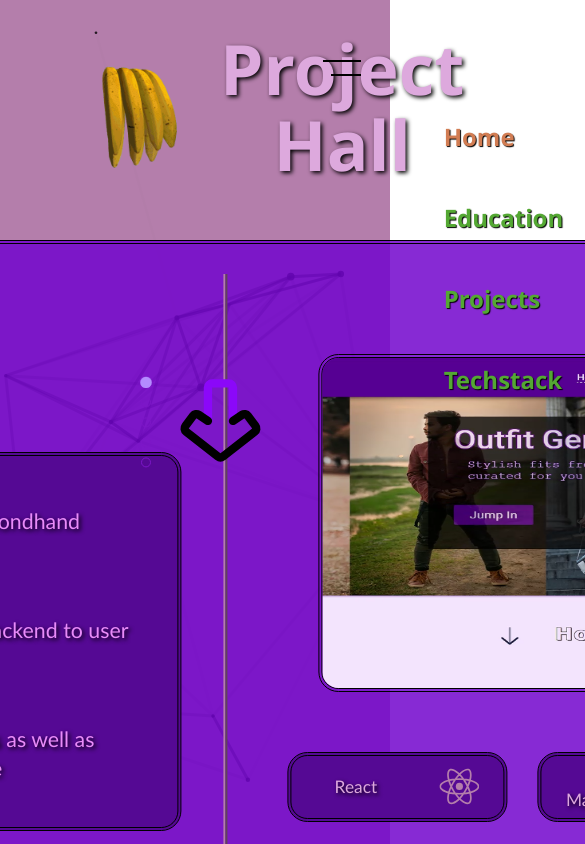
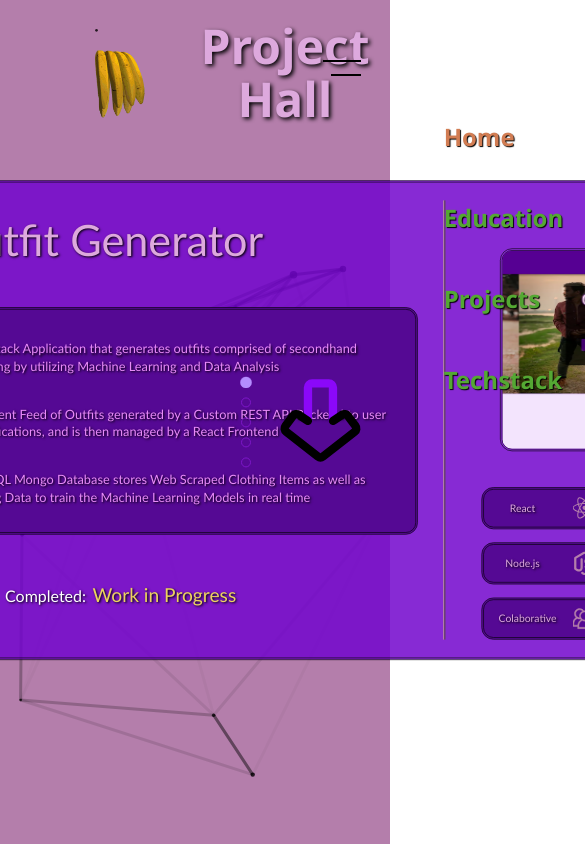
Before and after one commit to LWhite49/PortfolioWebsite, a React (Vite) app: page /projects in a window 390 px wide. Shown: the top 844 px of the page, 585 px wide, since content can reach past the window. Built offline with nearby package versions, Linux system fonts and the light colour scheme.

Commit message:
Projects Responsive down to 1300W

```diff
--- a/src/Projects/Projects.css
+++ b/src/Projects/Projects.css
@@ -92,3 +92,51 @@
 .Right-Arrow:hover {
 	animation: jiggle 1.5s infinite;
 }
+
+@media (max-width: 2000px) {
+	.Projects-Header-Wrapper {
+		top: 20px;
+		left: 80px;
+	}
+	.Projects-Header {
+		font-size: 42pt;
+	}
+	.Banana {
+		width: 100px;
+	}
+	.Slider-Wrap {
+		top: 70px;
+		left: 32vw;
+		transform: scale(0.75) translateX(-50%);
+	}
+	.Slider-Nav-Wrapper {
+		right: 50px;
+	}
+}
+@media (max-width: 1580px) {
+	.Slider-Wrap {
+		top: 50px;
+		left: 28vw;
+		transform: scale(0.7) translateX(-50%);
+	}
+	.Slider-Nav-Wrapper {
+		right: 50px;
+	}
+}
+
+@media (max-width: 1480px) {
+	.Projects-Header {
+		font-size: 36pt;
+	}
+	.Banana {
+		width: 80px;
+	}
+	.Slider-Wrap {
+		top: 20px;
+		left: 20vw;
+		transform: scale(0.6) translateX(-50%);
+	}
+	.Slider-Nav-Wrapper {
+		right: 0px;
+	}
+}
```
